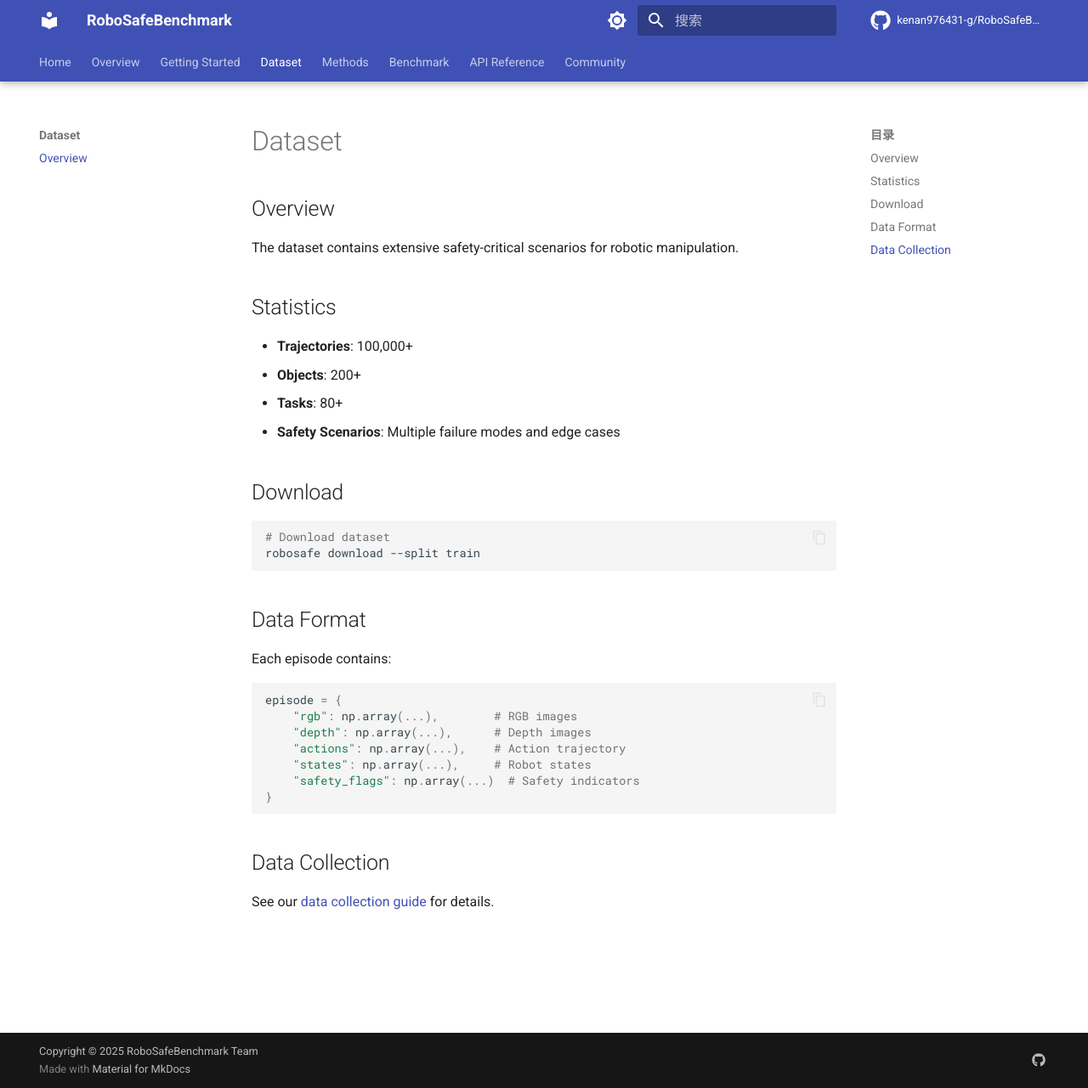
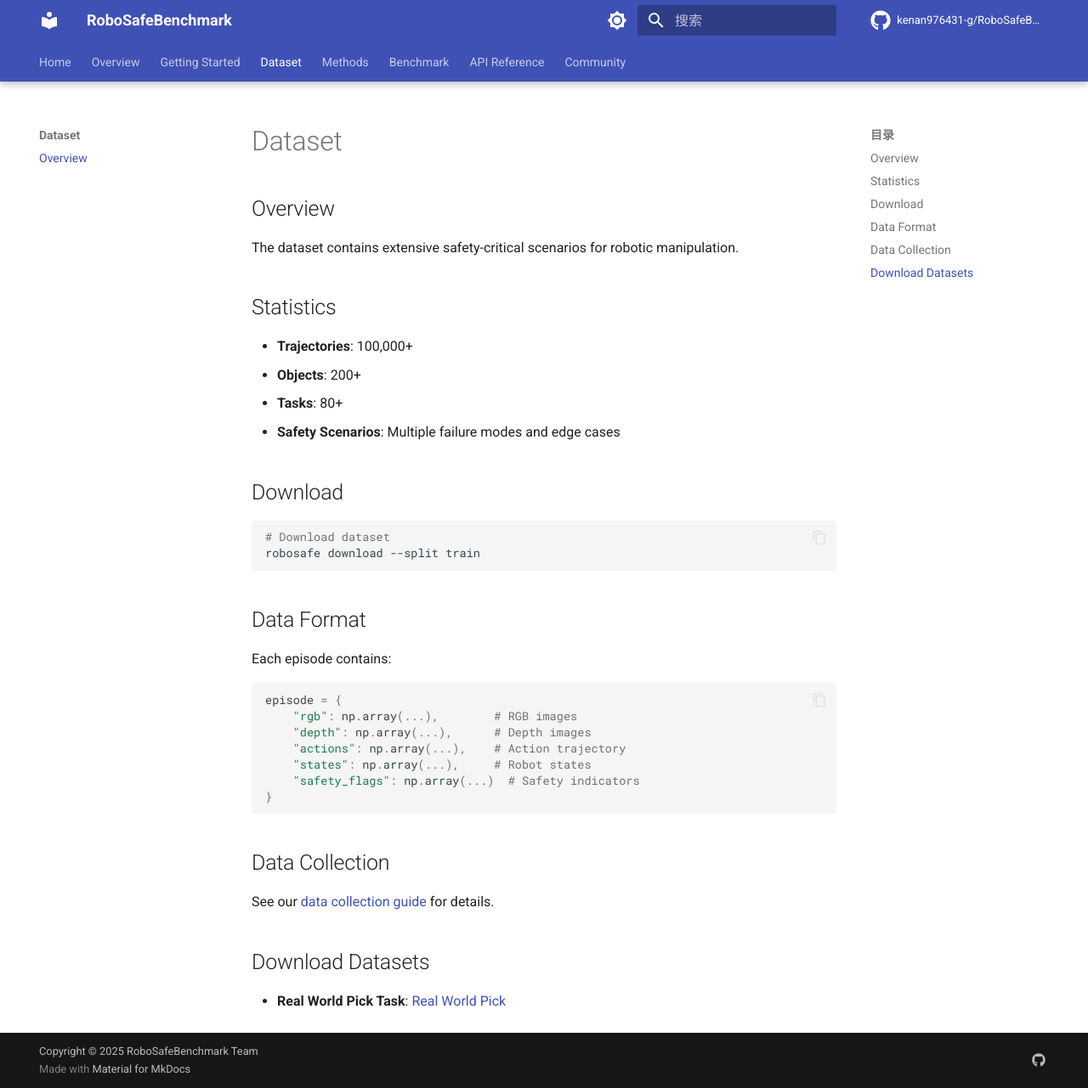
Before and after one commit to kenan976431-g/RoboSafeBenchmark, an MkDocs documentation site: the page built from docs/dataset/index.md, in a window 1280 px wide and 1281 px high. Shown: the whole window at 85% size. Built offline with MkDocs 1.6.1 and Material for MkDocs 9.7.7, drawn with Linux system fonts in a browser that asks for light colours; comment, search, counter and statistics services are not loaded.

Commit message:
Update index.md

```diff
--- a/docs/dataset/index.md
+++ b/docs/dataset/index.md
@@ -35,3 +35,7 @@ episode = {
 ## Data Collection
 
 See our [data collection guide](collection.md) for details.
+
+## Download Datasets
+
+- **Real World Pick Task**: [Real World Pick](https://www.modelscope.cn/datasets/kenan976431/real_world_pick)
```
